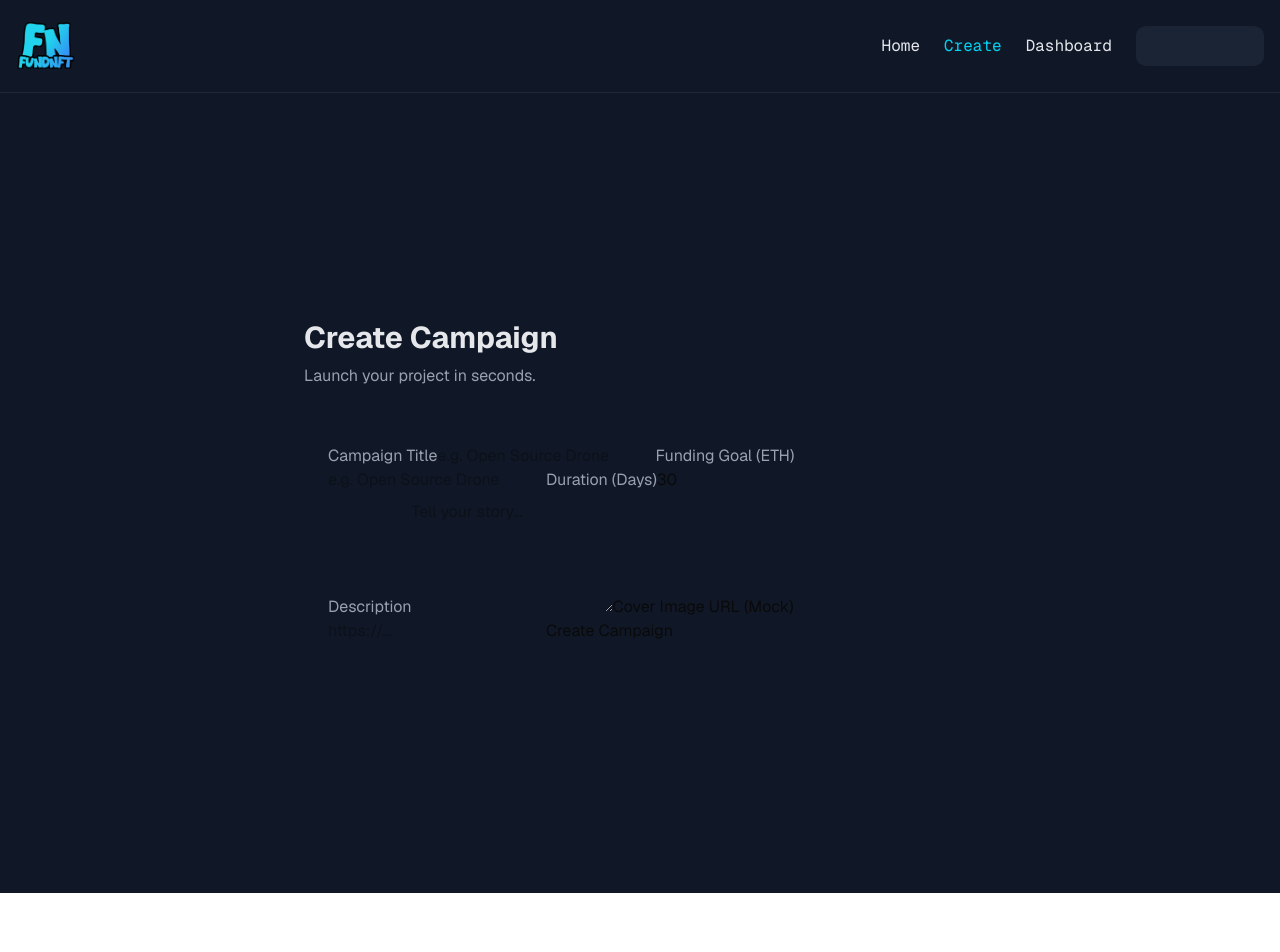
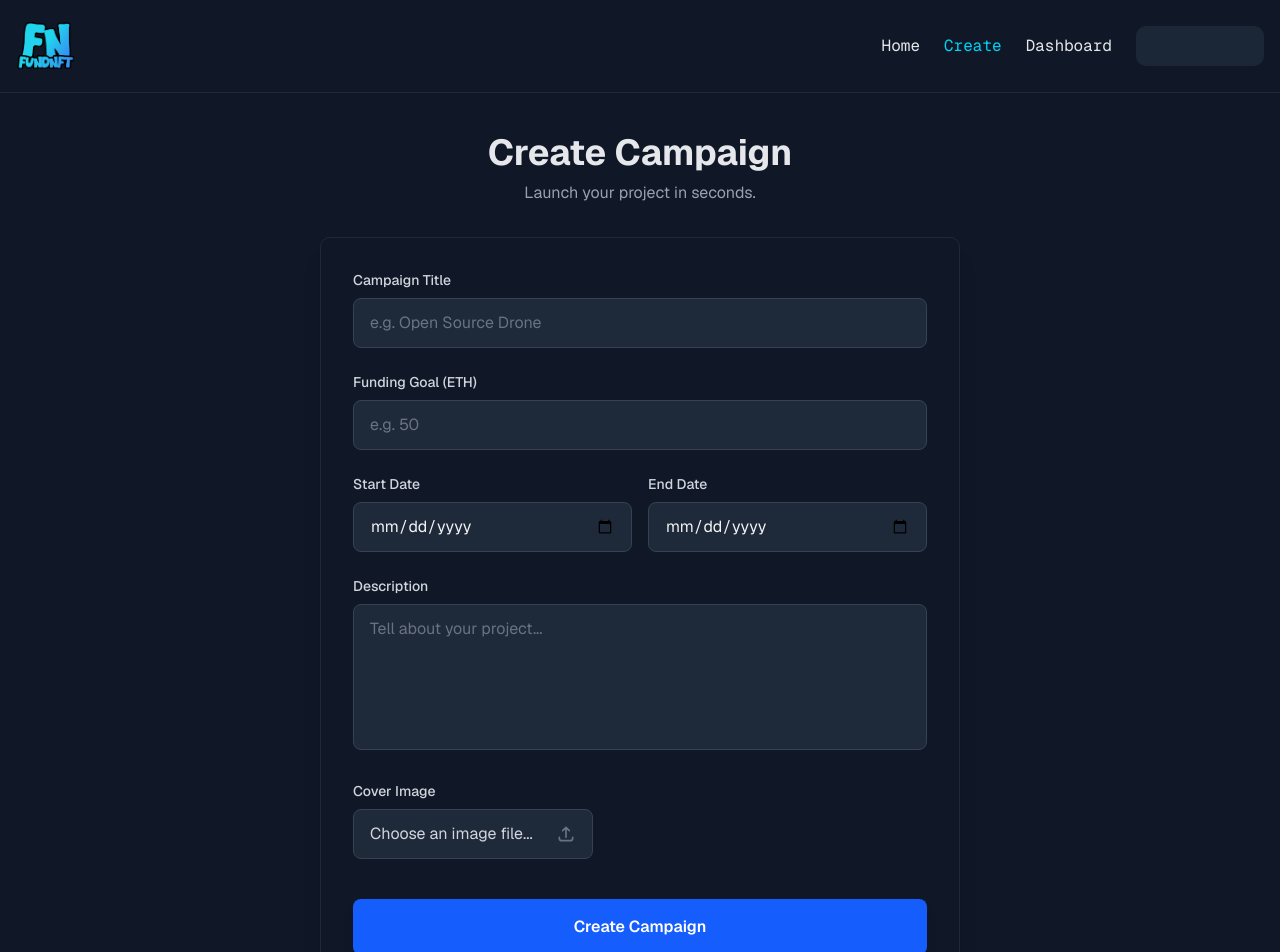
Before and after one commit to Arulselvan-65/hams-crowdfunding-dapp, a Next.js app in the folder frontend/: page /create in a window 1280 px wide. Shown: the top 952 px of the page. Before the commit the page ends 893 px from the top, so only its background shows below. Built offline with nearby package versions, Linux system fonts and the light colour scheme.

Commit message:
Complete create campaign page

```diff
--- a/frontend/app/create/page.tsx
+++ b/frontend/app/create/page.tsx
@@ -1,6 +1,6 @@
 "use client"
 
-import { useState } from "react";
+import React, {DetailedHTMLProps, InputHTMLAttributes, useState} from "react";
 import { pinataUploader } from "@/utils/pinataUploader";
 
 export default function Create() {
@@ -8,6 +8,7 @@ export default function Create() {
     const [url, setUrl] = useState<string | null>(null);
     const [projectName, setProjectName] = useState<string | null>();
     const [projectId, setProjectId] = useState<string>();
+    const [selectedImage, setSelectedImage] = useState<File | null>(null);
 
 
     const uploadFile = async () => {
@@ -15,53 +16,111 @@ export default function Create() {
         setUrl(res);
     };
 
-    async function handleCreate(e) {
-        const form = e.target;
-
+    async function handleCreate(e: React.FormEvent<HTMLFormElement>) {
+        e.preventDefault();
+        const form = e.currentTarget;
 
     }
 
+    const handleImageChange = (e: React.ChangeEvent<HTMLInputElement>) => {
+        const file = e.target.files?.[0];
+        if (file) {
+            setSelectedImage(file);
+        }
+    };
+
     return (
-        <div className="flex h-screen bg-gray-900 font-sans justify-center items-center">
-            <main className="w-full min-h-screen m-auto flex flex-col justify-center items-center">
+        <div className="flex h-full bg-gray-900 font-sans justify-center items-center">
+            <main className="w-full max-w-2xl px-4 my-10">
+                <div className="text-center mb-8">
+                    <h2 className="text-4xl font-bold text-gray-200 mb-2">Create Campaign</h2>
+                    <p className="text-gray-400">Launch your project in seconds.</p>
+                </div>
 
-                <div className="max-w-2xl mx-auto">
-                    <h2 className="text-3xl font-bold mb-2 text-gray-200">Create Campaign</h2>
-                    <p className="text-gray-400 mb-8">
-                        Launch your project in seconds.
-                    </p>
+                <div className="bg-gray-900/50 border border-gray-800 rounded-lg shadow-xl p-8">
+                    <form onSubmit={handleCreate} className="space-y-6">
+                        <div className="space-y-2">
+                            <label className="block text-sm font-medium text-gray-300">Campaign Title</label>
+                            <input
+                                type="text"
+                                required
+                                placeholder="e.g. Open Source Drone"
+                                className="w-full px-4 py-3 bg-gray-800 border border-gray-700 rounded-md text-gray-100 placeholder-gray-500 focus:outline-none transition"
+                            />
+                        </div>
 
-                    <div className="card p-6">
-                        <form onSubmit={handleCreate}>
-                            <label className="text-gray-400">Campaign Title</label>
-                            <input type="text" name="title" required className="input" placeholder="e.g. Open Source Drone"/>
+                        <div className="space-y-2">
+                            <label className="block text-sm font-medium text-gray-300">Funding Goal (ETH)</label>
+                            <input
+                                type="text"
+                                required
+                                placeholder="e.g. 50"
+                                className="w-full px-4 py-3 bg-gray-800 border border-gray-700 rounded-md text-gray-100 placeholder-gray-500 focus:outline-none transition"
+                            />
+                        </div>
 
-                            <label className="text-gray-400">Funding Goal (ETH)</label>
-                            <input type="text" onChange={(e) => setProjectName(e.target.value)} required placeholder="e.g. Open Source Drone"/>
+                        <div className="grid grid-cols-2 gap-4">
+                            <div className="space-y-2">
+                                <label className="block text-sm font-medium text-gray-300">Start Date</label>
+                                <input
+                                    type="date"
+                                    required
+                                    className="w-full px-4 py-3 bg-gray-800 border border-gray-700 rounded-md text-gray-100 focus:outline-none transition"
+                                />
+                            </div>
 
-                            <label className="text-gray-400">Duration (Days)</label>
-                            <input type="number" name="duration" required className="input" defaultValue={30}/>
+                            <div className="space-y-2">
+                                <label className="block text-sm font-medium text-gray-300">End Date</label>
+                                <input
+                                    type="date"
+                                    required
+                                    className="w-full px-4 py-3 bg-gray-800 border border-gray-700 rounded-md text-gray-100 focus:outline-none transition"
+                                />
+                            </div>
+                        </div>
 
-                            <label className="text-gray-400">Description</label>
+                        <div className="space-y-2">
+                            <label className="block text-sm font-medium text-gray-300">Description</label>
+                            <textarea
+                                required
+                                rows={5}
+                                placeholder="Tell about your project..."
+                                className="w-full px-4 py-3 bg-gray-800 border border-gray-700 rounded-md text-gray-100 placeholder-gray-500 resize-none focus:outline-none transition"
+                            />
+                        </div>
 
+                        <div className="space-y-2">
+                            <label className="block text-sm font-medium text-gray-300">Cover Image</label>
 
-                    <textarea
-                        name="description"
-                        required
-                        className="input"
-                        style={{ height: "120px", paddingTop: "0.5rem" }}
-                        placeholder="Tell your story..."
-                    ></textarea>
+                            <div className="relative">
+                                <input
+                                    type="file"
+                                    accept="image/*"
+                                    required
+                                    onChange={handleImageChange}
+                                    className="absolute inset-0 w-60 h-full opacity-0 cursor-pointer"
+                                />
 
+                                <div className="w-60 px-4 py-3 bg-gray-800 border border-gray-700 rounded-md text-gray-300 text-left flex items-center justify-between hover:border-gray-600 transition">
+                                    <span className="truncate">
+                                        {selectedImage ? selectedImage.name : "Choose an image file..."}
+                                    </span>
+                                    <svg className="w-5 h-5 text-gray-500" fill="none" stroke="currentColor" viewBox="0 0 24 24">
+                                        <path strokeLinecap="round" strokeLinejoin="round" strokeWidth={2} d="M4 16v1a3 3 0 003 3h10a3 3 0 003-3v-1m-4-8l-4-4m0 0L8 8m4-4v12" />
+                                    </svg>
+                                </div>
+                            </div>
+                        </div>
 
-                            <label>Cover Image URL (Mock)</label>
-                            <input type="url" name="image" required className="input" placeholder="https://..."/>
-
-                            <button type="button" onClick={uploadFile}>
+                        <div className="pt-4">
+                            <button
+                                type="submit"
+                                className="w-full py-4 bg-blue-600 hover:bg-blue-700 text-white font-semibold rounded-md transition duration-200 shadow-lg"
+                            >
                                 Create Campaign
                             </button>
-                        </form>
-                    </div>
+                        </div>
+                    </form>
                 </div>
             </main>
         </div>
```
